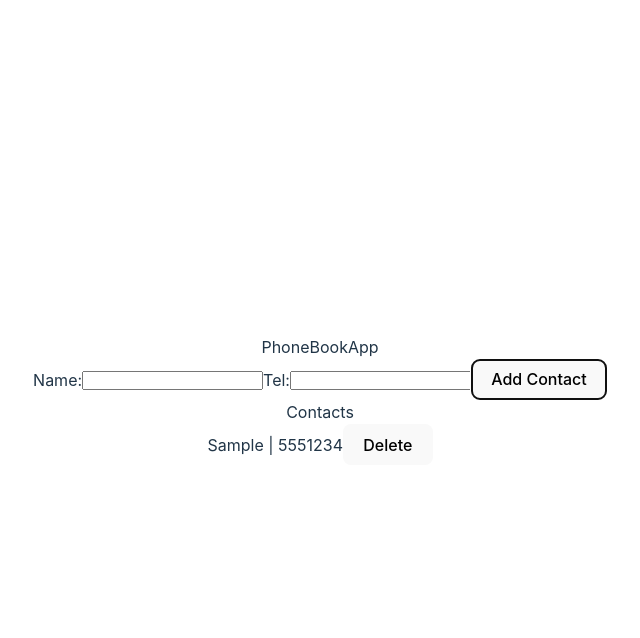
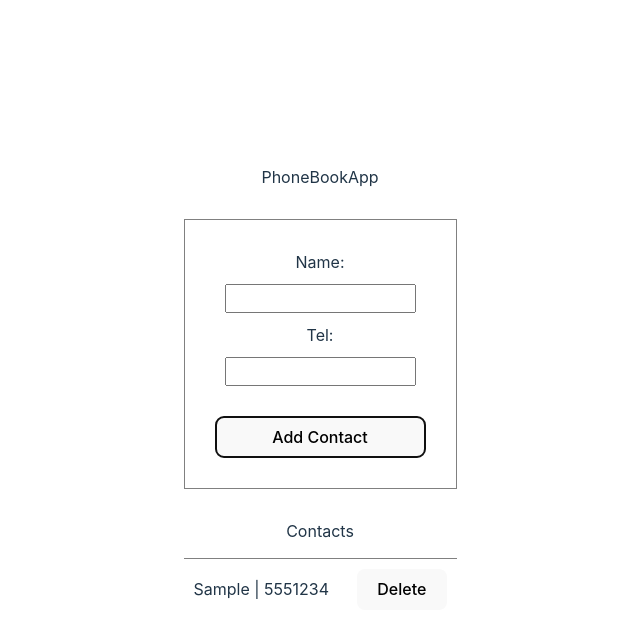
Before and after one commit to reutmihai/goit-react-hw-08-phonebook, a React (Vite) app: page / in a window 1280 px wide. Both pictures are taken after typing "Sample", "5551234" into the empty fields and a click on the button "Add Contact". Shown: the top 638 px of the page, without its empty margins (320-960 px from the left). Built offline with nearby package versions, Linux system fonts and the light colour scheme.

Commit message:
add styling

```diff
--- a/src/App.jsx
+++ b/src/App.jsx
@@ -39,7 +39,14 @@ function App() {
         <Contacts addContact={handleAddContact} />
       </Section>
       <Section title="Contacts">
-        <ContactsList contacts={contacts} deleteContact={handleDeleteContact}/>
+        {contacts.length === 0 ? (
+          <p>There is no contact yet.</p>
+        ) : (
+          <ContactsList
+            contacts={contacts}
+            deleteContact={handleDeleteContact}
+          />
+        )}
       </Section>
     </>
   );
--- a/src/components/Contacts/Contacts.jsx
+++ b/src/components/Contacts/Contacts.jsx
@@ -1,5 +1,6 @@
 import React from "react";
 import { useState } from "react";
+import styles from '../Contacts/Contacts.module.css';
 
 const Contacts = ({ addContact }) => {
   const [name, setName] = useState("");
@@ -26,7 +27,7 @@ const Contacts = ({ addContact }) => {
 
   return (
     <div>
-      <form onSubmit={handleSubmit}>
+      <form onSubmit={handleSubmit} className={styles['contact-form']}>
         <span>Name:</span>
         <input
           type="text"
--- a/src/components/Contacts/Contacts.module.css
+++ b/src/components/Contacts/Contacts.module.css
@@ -0,0 +1,16 @@
+.contact-form {
+    display: flex;
+    flex-direction: column;
+    margin: 30px 0px;
+    border: 1px solid grey;
+    padding: 30px;
+}
+
+.contact-form input {
+    padding: 5px;
+    margin: 10px;
+}
+
+.contact-form button {
+    margin-top: 20px;
+}
--- a/src/components/ContactsList/ContactsList.jsx
+++ b/src/components/ContactsList/ContactsList.jsx
@@ -1,11 +1,12 @@
 import React from 'react';
+import styles from '../ContactsList/ContactsList.module.css';
 
 const ContactsList = ({contacts, deleteContact}) => {
   return (
     <div>
         <ul>
             {contacts.map(contact => (
-                <li key={contact.id}> {contact.name} | {contact.number}
+                <li key={contact.id} className={styles['contact-item']}> {contact.name} | {contact.number}
                 <button onClick={() => deleteContact(contact.id)}>Delete</button>
                 </li>
             ))}
--- a/src/components/ContactsList/ContactsList.module.css
+++ b/src/components/ContactsList/ContactsList.module.css
@@ -0,0 +1,10 @@
+.contact-item {
+    display: flex;
+    justify-content: space-between;
+    align-items: center;
+    gap: 20px;
+    margin: 15px 0px;
+    border-top: 1px solid grey;
+    padding: 10px;
+
+}
```
